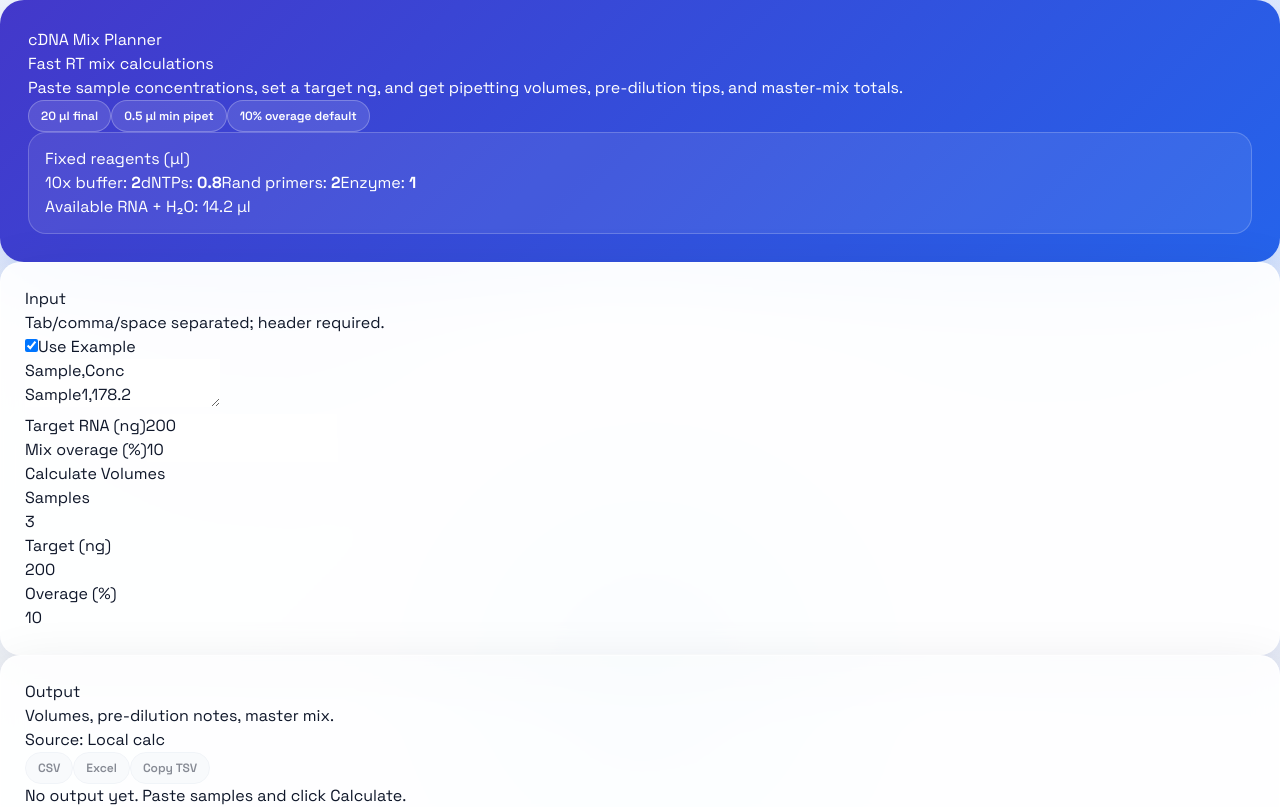
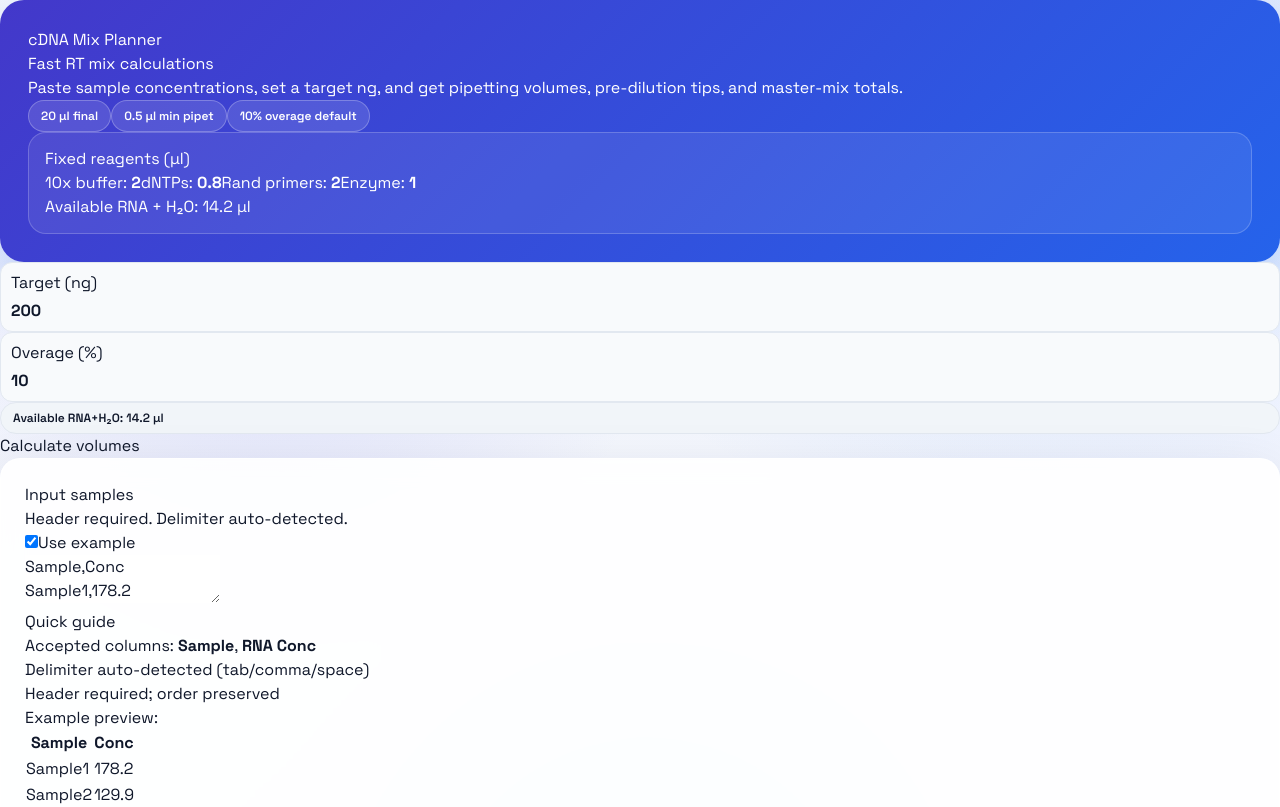
Before and after one commit to meghamsh738/cDNA-calculations-app, a React (Vite) app in the folder modern-app/: page / in a window 1280 px wide. Shown: the top 807 px of the page. Built offline with nearby package versions, Linux system fonts and the light colour scheme.

Commit message:
Restructure UI layout and refresh screenshot

```diff
--- a/modern-app/src/App.css
+++ b/modern-app/src/App.css
@@ -75,8 +75,27 @@
   border-color: rgba(255, 255, 255, 0.25);
 }
 
-.text-shadow {
-  text-shadow: 0 10px 30px rgba(15, 23, 42, 0.15);
+.form-chip {
+  background: #f8fafc;
+  border: 1px solid #e2e8f0;
+  border-radius: 12px;
+  padding: 8px 10px;
+  display: grid;
+  gap: 4px;
+}
+
+.chip-input {
+  background: transparent;
+  border: none;
+  outline: none;
+  font-weight: 700;
+  color: #0f172a;
+  width: 90px;
+}
+
+.table-scroll {
+  max-height: 320px;
+  overflow: auto;
 }
 
 ::-webkit-scrollbar {
--- a/modern-app/src/App.tsx
+++ b/modern-app/src/App.tsx
@@ -147,6 +147,7 @@ function App() {
   const [backendUsed, setBackendUsed] = useState(false)
 
   const samples = useMemo(() => (useExample ? parseSamples(EXAMPLE_TEXT) : parseSamples(sampleText)), [useExample, sampleText])
+  const examplePreview = useMemo(() => parseSamples(EXAMPLE_TEXT).slice(0, 3), [])
 
   useEffect(() => {
     if (useExample) setSampleText(EXAMPLE_TEXT)
@@ -161,13 +162,11 @@ function App() {
     setError(null)
     setWarning(null)
 
-    // Local fallback calc (ensures UI always works even if API is down)
     const local = calcLocally(samples, targetNg, overagePct)
     setRows(local.rows)
     setMasterMix(local.masterMix)
     setBackendUsed(false)
 
-    // Try backend to keep parity; if it fails, we keep local results.
     try {
       const response = await fetch('http://localhost:8003/calculate', {
         method: 'POST',
@@ -247,6 +246,16 @@ function App() {
     { label: 'Overage (%)', value: overagePct }
   ]
 
+  const tableColumns: { key: keyof CalcRow; label: string }[] = [
+    { key: 'Sample', label: 'Sample' },
+    { key: 'RNA Conc (ng/µl)', label: 'Conc (ng/µl)' },
+    { key: 'RNA Volume (µl)', label: 'RNA Vol (µl)' },
+    { key: 'H2O (µl)', label: 'H₂O (µl)' },
+    { key: 'final volume (µl)', label: 'Final Vol (µl)' },
+    { key: 'Achievable RNA (ng)', label: 'Achievable (ng)' },
+    { key: 'Note', label: 'Notes' }
+  ]
+
   return (
     <div className="app-bg min-h-screen">
       <div className="max-w-6xl mx-auto px-4 py-10 space-y-8">
@@ -294,12 +303,45 @@ function App() {
           </div>
         )}
 
+        <div className="sticky top-3 z-20 flex flex-wrap items-center gap-3 px-4 py-3 rounded-2xl border border-slate-200 bg-white/90 shadow-md">
+          <div className="flex items-center gap-3">
+            <div className="form-chip">
+              <label className="text-xs text-slate-500">Target (ng)</label>
+              <input
+                type="number"
+                className="chip-input"
+                value={targetNg}
+                onChange={(e) => setTargetNg(parseFloat(e.target.value) || 0)}
+              />
+            </div>
+            <div className="form-chip">
+              <label className="text-xs text-slate-500">Overage (%)</label>
+              <input
+                type="number"
+                className="chip-input"
+                value={overagePct}
+                onChange={(e) => setOveragePct(parseFloat(e.target.value) || 0)}
+              />
+            </div>
+            <div className="pill-btn text-xs">Available RNA+H₂O: {AVAIL_RNA_H2O.toFixed(1)} µl</div>
+          </div>
+          <div className="flex-1" />
+          <button
+            onClick={handleCalculate}
+            disabled={loading}
+            data-testid="calculate-btn"
+            className="px-5 py-3 rounded-xl bg-gradient-to-r from-indigo-600 to-blue-600 text-white font-semibold shadow-md hover:from-indigo-700 hover:to-blue-700 transition-all disabled:opacity-50"
+          >
+            {loading ? 'Calculating…' : 'Calculate volumes'}
+          </button>
+        </div>
+
         <div className="grid lg:grid-cols-2 gap-6">
-          <div className="glass-card space-y-6">
+          <div className="glass-card space-y-4">
             <div className="flex items-center justify-between">
               <div>
-                <h2 className="text-xl font-semibold text-slate-900">Input</h2>
-                <p className="text-sm text-slate-500">Tab/comma/space separated; header required.</p>
+                <h2 className="text-xl font-semibold text-slate-900">Input samples</h2>
+                <p className="text-sm text-slate-500">Header required. Delimiter auto-detected.</p>
               </div>
               <label className="flex items-center gap-2 text-sm font-semibold text-slate-700">
                 <input
@@ -308,53 +350,54 @@ function App() {
                   checked={useExample}
                   onChange={(e) => setUseExample(e.target.checked)}
                 />
-                Use Example
+                Use example
               </label>
             </div>
 
+            <div className="grid md:grid-cols-2 gap-4 items-start">
               <textarea
-              className="w-full h-40 px-4 py-3 rounded-xl border border-slate-200 bg-white/80 shadow-inner focus:ring-2 focus:ring-indigo-500 focus:border-transparent font-mono text-sm"
-              placeholder="Sample,Conc&#10;Sample1,178.2"
+                className="w-full h-44 px-4 py-3 rounded-xl border border-slate-200 bg-white/80 shadow-inner focus:ring-2 focus:ring-indigo-500 focus:border-transparent font-mono text-sm"
+                placeholder="Sample,Conc\nSample1,178.2"
                 value={useExample ? EXAMPLE_TEXT : sampleText}
                 onChange={(e) => {
                   setUseExample(false)
                   setSampleText(e.target.value)
                 }}
               />
-
-            <div className="grid grid-cols-2 gap-4">
-              <div className="space-y-1">
-                <label className="text-sm font-semibold text-slate-700">Target RNA (ng)</label>
-                <input
-                  type="number"
-                  className="w-full px-3 py-2 rounded-lg border border-slate-200 focus:ring-2 focus:ring-indigo-500 focus:border-transparent"
-                  value={targetNg}
-                  onChange={(e) => setTargetNg(parseFloat(e.target.value) || 0)}
-                />
+              <div className="rounded-xl border border-slate-200 bg-slate-50 px-3 py-3 text-sm text-slate-700 space-y-2">
+                <div className="font-semibold text-slate-900 flex items-center gap-2">
+                  <span className="inline-block w-2 h-2 rounded-full bg-indigo-500" /> Quick guide
                 </div>
-              <div className="space-y-1">
-                <label className="text-sm font-semibold text-slate-700">Mix overage (%)</label>
-                <input
-                  type="number"
-                  className="w-full px-3 py-2 rounded-lg border border-slate-200 focus:ring-2 focus:ring-indigo-500 focus:border-transparent"
-                  value={overagePct}
-                  onChange={(e) => setOveragePct(parseFloat(e.target.value) || 0)}
-                />
+                <ul className="list-disc list-inside space-y-1">
+                  <li>Accepted columns: <strong>Sample</strong>, <strong>RNA Conc</strong></li>
+                  <li>Delimiter auto-detected (tab/comma/space)</li>
+                  <li>Header required; order preserved</li>
+                  <li>Example preview:</li>
+                </ul>
+                <div className="rounded-lg border border-slate-200 bg-white text-xs overflow-hidden">
+                  <table className="w-full">
+                    <thead className="bg-slate-100">
+                      <tr>
+                        <th className="px-2 py-1 text-left">Sample</th>
+                        <th className="px-2 py-1 text-left">Conc</th>
+                      </tr>
+                    </thead>
+                    <tbody>
+                      {examplePreview.map((ex, idx) => (
+                        <tr key={idx} className={idx % 2 === 0 ? 'bg-white' : 'bg-slate-50'}>
+                          <td className="px-2 py-1">{ex.sample}</td>
+                          <td className="px-2 py-1">{ex.conc}</td>
+                        </tr>
+                      ))}
+                    </tbody>
+                  </table>
+                </div>
               </div>
             </div>
 
-            <button
-              onClick={handleCalculate}
-              disabled={loading}
-              data-testid="calculate-btn"
-              className="w-full flex items-center justify-center gap-2 rounded-xl bg-gradient-to-r from-indigo-600 to-blue-600 text-white font-semibold py-3 shadow-lg hover:from-indigo-700 hover:to-blue-700 transition-all disabled:opacity-50"
-            >
-              {loading ? 'Calculating…' : 'Calculate Volumes'}
-            </button>
-
             <div className="grid grid-cols-3 gap-3">
               {stats.map((s) => (
-                <div key={s.label} className="rounded-xl border border-slate-200 bg-white/70 px-3 py-2 text-center">
+                <div key={s.label} className="rounded-xl border border-slate-200 bg-white/80 px-3 py-2 text-center">
                   <div className="text-xs uppercase tracking-wide text-slate-500">{s.label}</div>
                   <div className="text-lg font-semibold text-slate-900">{s.value}</div>
                 </div>
@@ -381,37 +424,57 @@ function App() {
             {!rows.length && <p className="text-sm text-slate-500">No output yet. Paste samples and click Calculate.</p>}
 
             {rows.length > 0 && (
-              <div className="overflow-auto rounded-xl border border-slate-200 shadow-sm">
+              <div className="grid md:grid-cols-3 gap-4">
+                <div className="col-span-2 space-y-3">
+                  <div className="rounded-xl border border-slate-200 overflow-hidden shadow-sm">
+                    <div className="table-scroll">
                       <table className="min-w-full text-sm">
-                  <thead className="bg-slate-50">
+                        <thead className="bg-slate-100 sticky top-0">
                           <tr>
-                      {Object.keys(rows[0]).filter(k => k !== '_order').map(key => (
-                        <th key={key} className="px-3 py-2 text-left font-semibold text-slate-700 border-b">{key}</th>
+                            {tableColumns.map((col) => (
+                              <th key={col.key as string} className="px-3 py-2 text-left font-semibold text-slate-700 border-b">{col.label}</th>
                             ))}
                           </tr>
                         </thead>
                         <tbody>
                           {rows.map((row, idx) => (
                             <tr key={idx} className={idx % 2 === 0 ? 'bg-white' : 'bg-slate-50'}>
-                        {Object.entries(row).filter(([k]) => k !== '_order').map(([k, v]) => (
-                          <td key={k} className="px-3 py-2 border-b text-slate-800">{v === null ? '' : v}</td>
+                              {tableColumns.map((col) => (
+                                <td key={col.key as string} className="px-3 py-2 border-b text-slate-800 text-sm">
+                                  {row[col.key] === null ? '' : row[col.key]}
+                                </td>
                               ))}
                             </tr>
                           ))}
                         </tbody>
                       </table>
                     </div>
-            )}
+                  </div>
+                </div>
 
-            {masterMix && (
+                <div className="space-y-3">
                   <div className="rounded-xl border border-indigo-100 bg-indigo-50 px-4 py-3 text-sm text-indigo-900 shadow-inner">
                     <div className="font-semibold mb-1">Master mix totals ({overagePct}% overage)</div>
-                <div className="flex flex-wrap gap-3">
-                  <span>10x buffer: {masterMix['10x buffer']} µl</span>
-                  <span>dNTPs: {masterMix['dNTPs']} µl</span>
-                  <span>Random primers: {masterMix['Random primers']} µl</span>
-                  <span>Enzyme: {masterMix['Enzyme']} µl</span>
-                  <span>Total reactions: {masterMix['n_total']}</span>
+                    {masterMix ? (
+                      <div className="space-y-1">
+                        <div>10x buffer: {masterMix['10x buffer']} µl</div>
+                        <div>dNTPs: {masterMix['dNTPs']} µl</div>
+                        <div>Random primers: {masterMix['Random primers']} µl</div>
+                        <div>Enzyme: {masterMix['Enzyme']} µl</div>
+                        <div>Total reactions: {masterMix['n_total']}</div>
+                      </div>
+                    ) : (
+                      <div className="text-indigo-700">Run a calculation to see totals.</div>
+                    )}
+                  </div>
+                  <div className="rounded-xl border border-slate-200 bg-slate-50 px-4 py-3 text-sm text-slate-700 shadow-inner space-y-2">
+                    <div className="font-semibold text-slate-900">Notes</div>
+                    <ul className="list-disc list-inside space-y-1">
+                      <li>Volumes below {MIN_PIP} µl trigger pre-dilution suggestions.</li>
+                      <li>Available RNA + H₂O per well: {AVAIL_RNA_H2O.toFixed(1)} µl.</li>
+                      <li>Master mix includes overage for pipetting safety.</li>
+                    </ul>
+                  </div>
                 </div>
               </div>
             )}
```
Also changed, not shown: modern-app/screenshots/example_run.png, 1 other file (tests, documents, lock files or other folders). Lines whose indentation alone changed are shown as unchanged.
